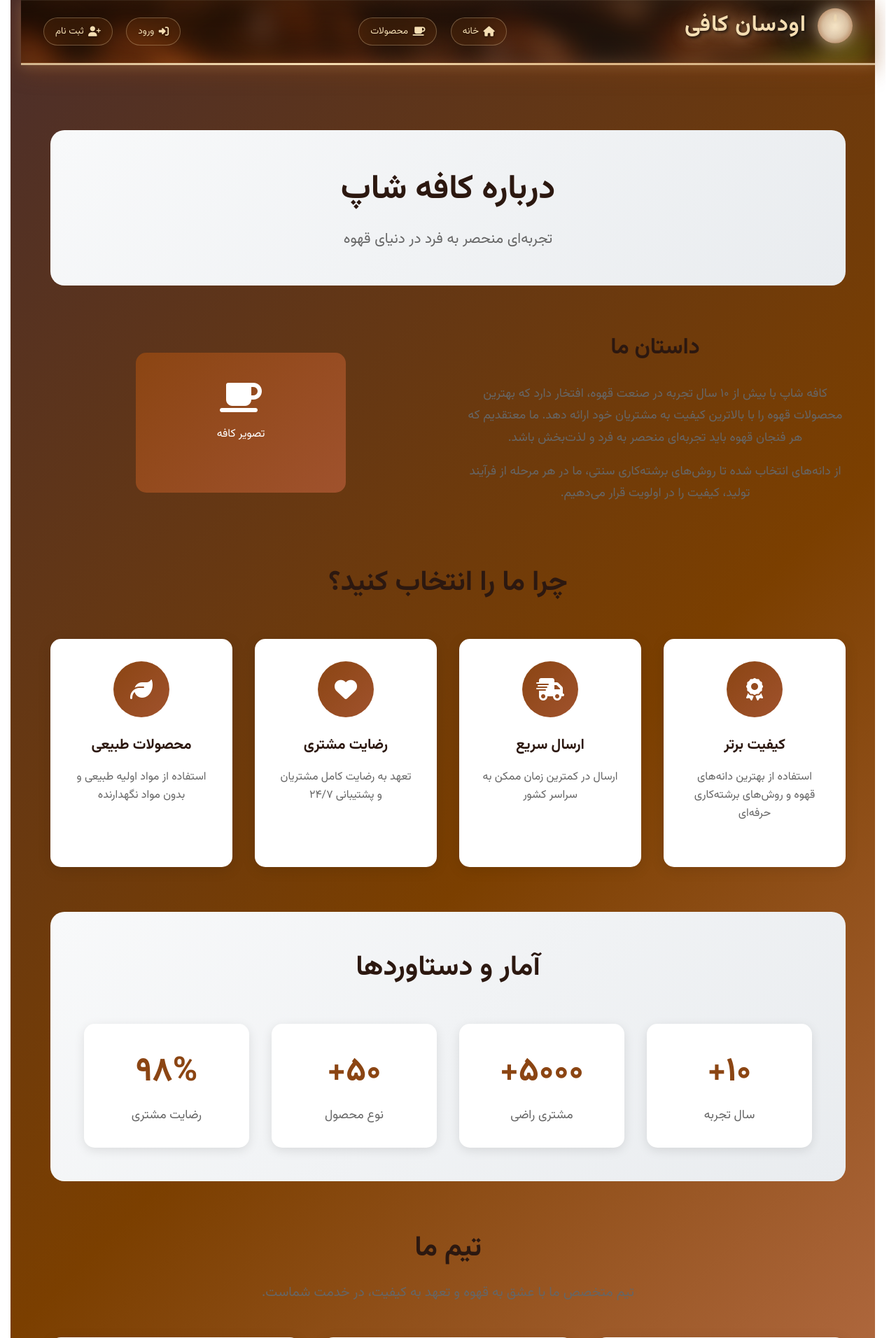
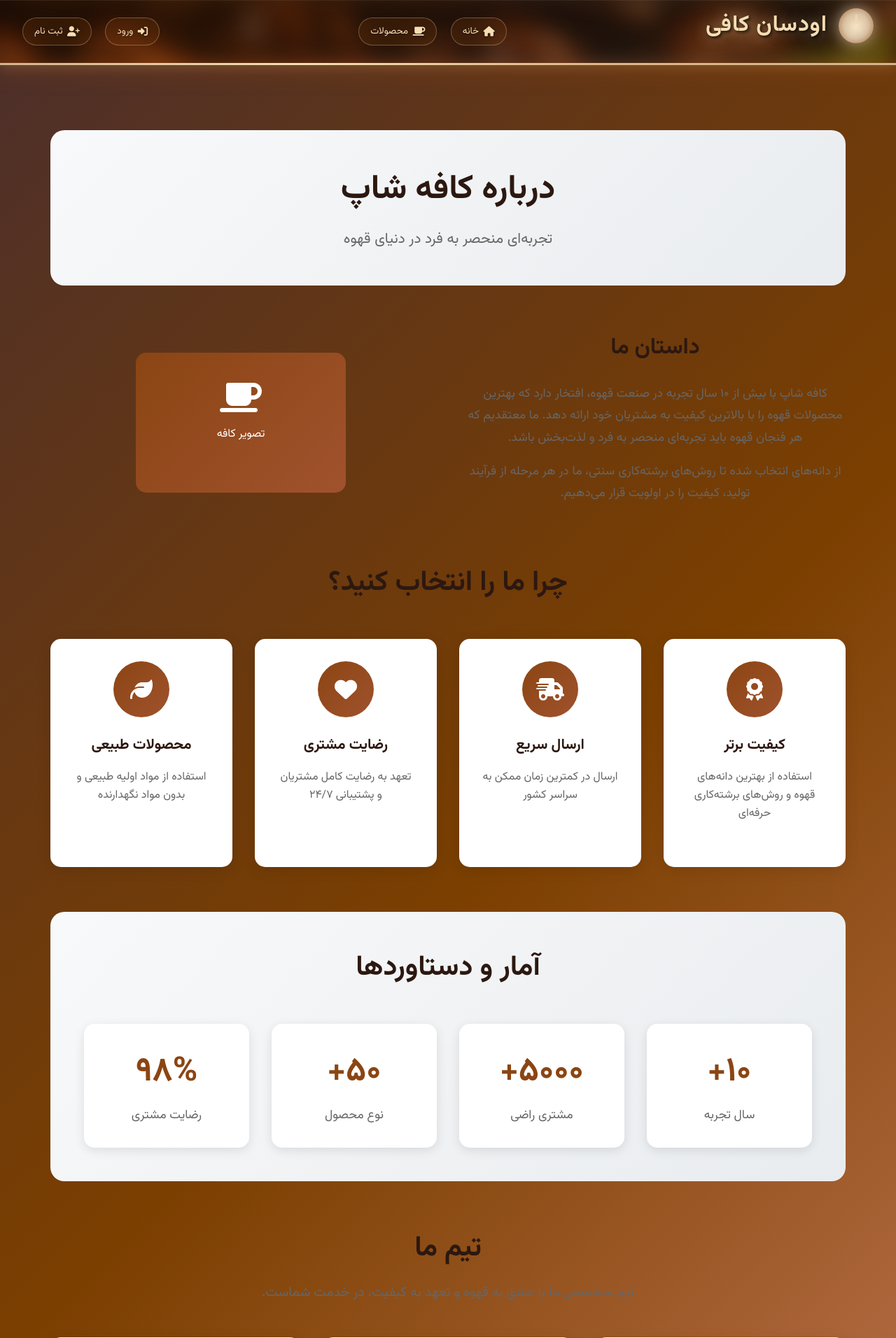
Before and after one commit to Alibagheri8813/OodsanCoffeeShop, a Django app: template shop/templates/shop/about.html in a window 1280 px wide. Shown: the top 1912 px of the page at 70% size. Run offline with Django 5.2, Linux system fonts and the light colour scheme; the template is opened without the code that fills it, so the values that code supplies are empty.

Commit message:
Adjust scrollbar and preload styles for improved browser compatibility (#90)
Co-authored-by: Cursor Agent <cursoragent@cursor.com>

```diff
--- a/shop/static/shop/style.css
+++ b/shop/static/shop/style.css
@@ -11,8 +11,8 @@ html, body {
     padding: 0;
     height: 100%;
     overflow-x: hidden;
-    overflow-y: overlay;
-    scrollbar-gutter: stable both-edges;
+    overflow-y: auto;
+    scrollbar-gutter: auto;
     overscroll-behavior-x: none;
     touch-action: pan-y;
 }
--- a/shop/templates/shop/base.html
+++ b/shop/templates/shop/base.html
@@ -40,7 +40,7 @@
     <link rel="icon" type="image/png" sizes="16x16" href="{% static 'shop/images/favicon-16x16.png' %}">
 
             <!-- Preload Critical Resources -->
-        <link rel="preload" href="{% static 'shop/style.css' %}?v=4.1" as="style">
+        <link rel="preload" href="{% static 'shop/style.css' %}?v=4.2" as="style">
         <link rel="preload" href="https://fonts.googleapis.com/css2?family=Vazirmatn:wght@400;700&display=swap" as="style">
         <link rel="preconnect" href="https://fonts.googleapis.com">
         <link rel="preconnect" href="https://fonts.gstatic.com" crossorigin>
@@ -48,7 +48,7 @@
         <link rel="stylesheet" href="https://cdnjs.cloudflare.com/ajax/libs/font-awesome/6.4.0/css/all.min.css">
 
           <!-- Stylesheets -->
-    <link rel="stylesheet" href="{% static 'shop/style.css' %}?v=4.1">
+    <link rel="stylesheet" href="{% static 'shop/style.css' %}?v=4.2">
     <link rel="stylesheet" href="{% static 'shop/style-enhancements.css' %}?v=2.0">
             <link rel="stylesheet" href="{% static 'shop/navbar-blur.css' %}?v=1.2">
         <link rel="stylesheet" href="{% static 'shop/dropdown-fix.css' %}?v=1.0">
```
